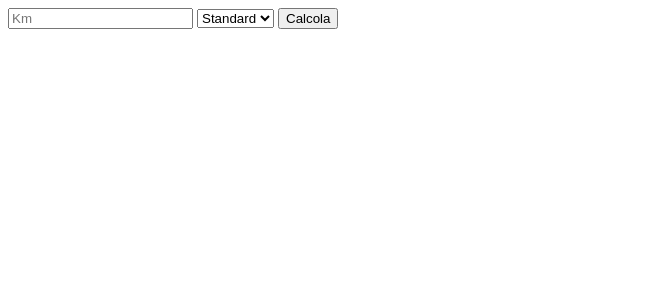
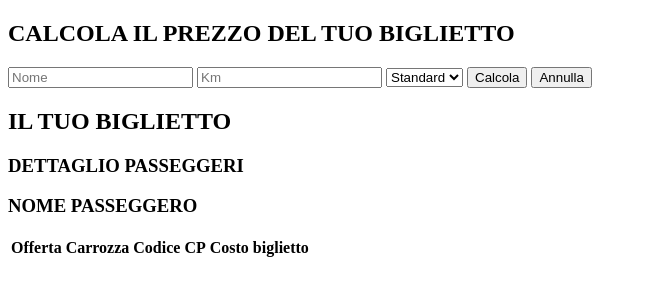
Before and after one commit to lucagrandieri/js-biglietto-treno-form, a plain HTML site: page index.html in a window 1280 px wide. Shown: the whole page, without its empty margins (0-647 px from the left). Drawn offline with Linux system fonts and the light colour scheme.

Commit message:
aggiunto form e table

```diff
--- a/index.html
+++ b/index.html
@@ -6,14 +6,47 @@
     <title>Document</title>
 </head>
 <body>
+    <h2>CALCOLA IL PREZZO DEL TUO BIGLIETTO</h2>
+    <form>
+        <input id="userName" type="text" placeholder="Nome">
+        <input id="km" type="text" placeholder="Km">
+        <select name="eta" id="eta">
+            <option value="standard">Standard</option>
+            <option value="u18">U18</option>
+            <option value="o65">O65</option>
+        </select>
+        <button id="calcButton">Calcola</button>
+        <button id="deleteButton">Annulla</button>
+    </form>
+    <h2>IL TUO BIGLIETTO</h2>
+    <h3>DETTAGLIO PASSEGGERI</h2>
+    <div>
+        <h3>NOME PASSEGGERO</h2>
+        <p id="cardUserName"></p> <!-- Luca Grandieri -->
+    </div>
+    <table>
+  <thead>
+    <tr>
+      <th>Offerta</th>
+      <th>Carrozza</th>
+      <th>Codice CP</th>
+      <th>Costo biglietto</th>
+    </tr>
+  </thead>
+  <tbody>
+    <tr>
+      <td id="ticketType"></td> <!-- Biglietto Standard -->
+      <td id="carrozza"></td> <!-- 5 -->
+      <td id="codiceCp"></td> <!-- 92911 -->
+      <td id="finalPrice"></td> <!-- 2.10€ -->
+    </tr>
+  </tbody>
+</table>
 
-    <input id="km" type="text" placeholder="Km">
-    <select name="eta" id="eta">
-        <option id="standard" value="standard">Standard</option>
-        <option id="u18" value="u18">U18</option>
-        <option id="o65" value="o65">O65</option>
-    </select>
-    <button id="calcButton">Calcola</button>
+
+
+
+
 
     <script src="./script.js"></script>
 </body>
```
